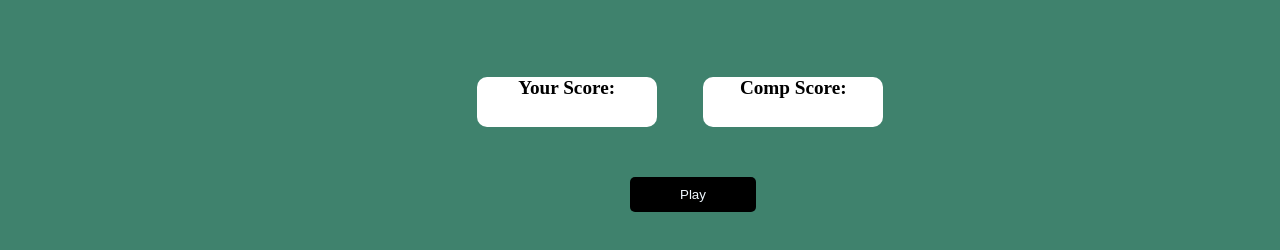
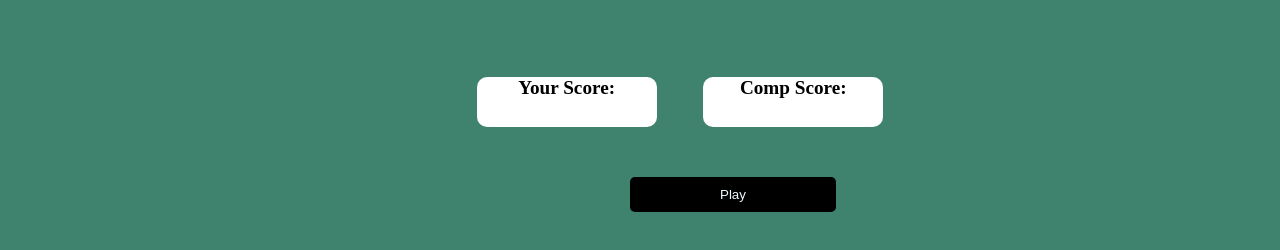
Before and after one commit to PRIYANKA22BSC/Rock-Paper-Scissor, a plain HTML site: page index.html in a window 1280 px wide. Shown: the part 334-584 px from the top of the page. Drawn offline with Linux system fonts and the light colour scheme.

Commit message:
Update stone.css

```diff
--- a/stone.css
+++ b/stone.css
@@ -62,8 +62,8 @@ text-align: center;
 button{
 background-color: black;
 color: aliceblue;
-padding-left:50px;
-padding-right: 50px;
+padding-left:90px;
+padding-right:90px;
 padding-top: 10px;
 padding-bottom: 10px;
 border: none;
```
